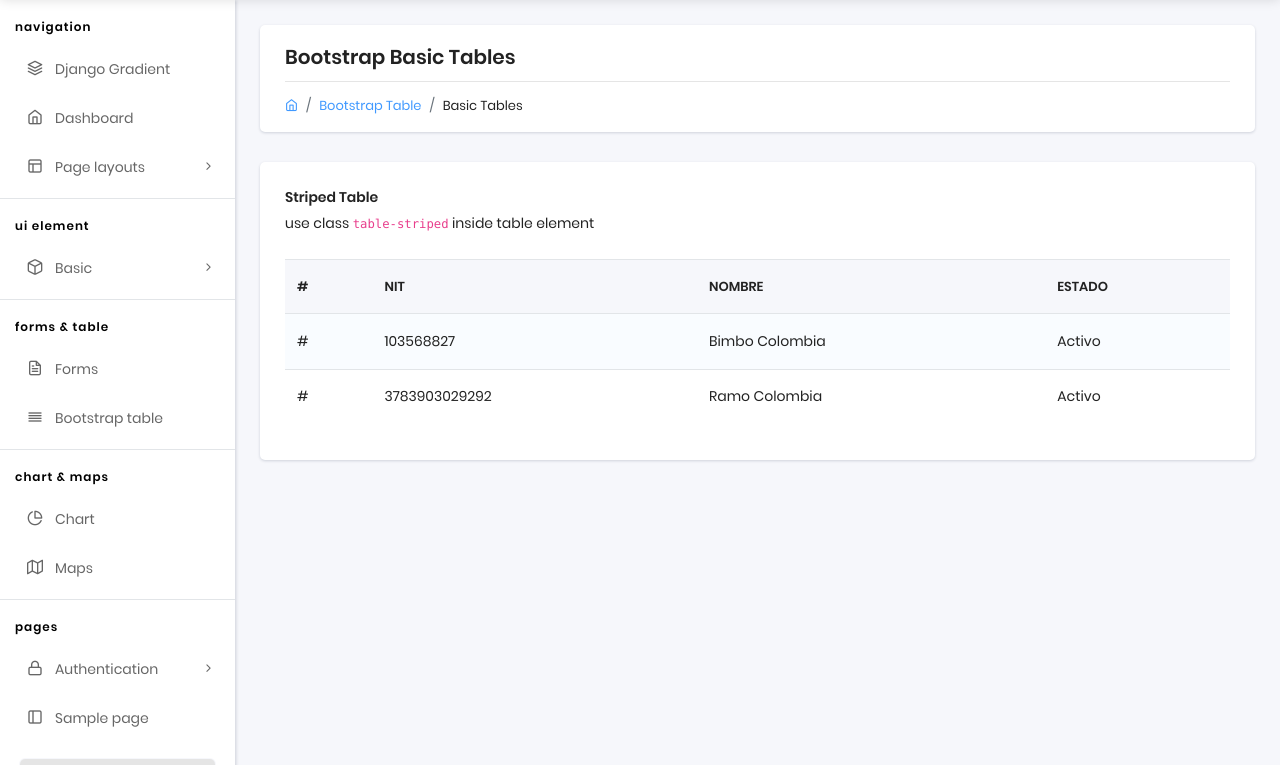
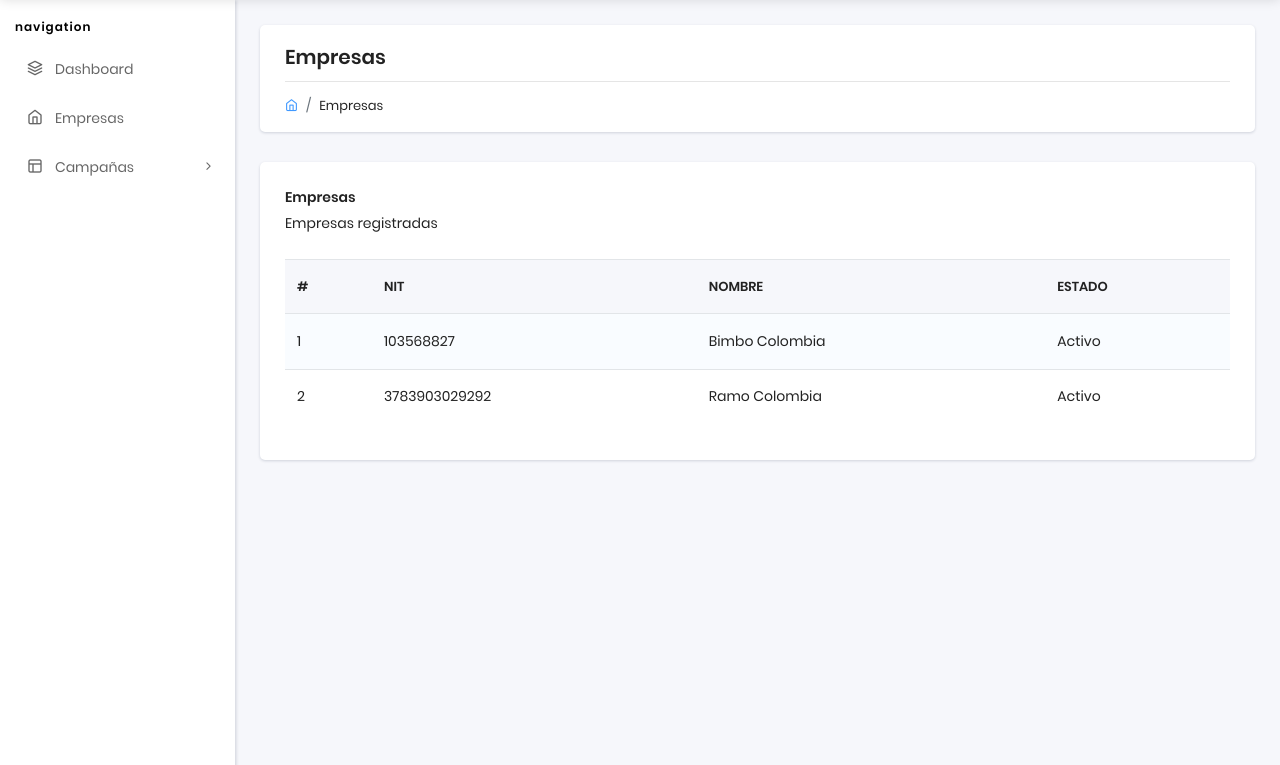
Before and after one commit to victorDaniloCasta/proyecto_publicidad, a Django app: page /empresas/ in a window 1280 px wide. Shown: the part 56-821 px from the top of the page. Run offline with Django 3.2, Linux system fonts and the light colour scheme; a user stored in the database is signed in; data comes from the database, SQL or seed files in the repository; both versions use the stored data as it was after the commit; some libraries are stand-ins or nearby versions.

Commit message:
23 Julio 2020

```diff
--- a/campanas_publicitarias/urls.py
+++ b/campanas_publicitarias/urls.py
@@ -7,11 +7,13 @@ Copyright (c) 2019 - present AppSeed.us
 from django.urls import path, re_path
 from campanas_publicitarias import views
 
+
 urlpatterns = [
     # Matches any html file - to be used for gentella
     # Avoid using your .html in your resources.
     # Or create a separate django app.
-    #re_path(r'^.*\.html', views.pages, name='pages'),
+    re_path(r'^.*\.html', views.pages, name='pages'),
 
-    #path('empresas/', views.empresas, name='empresas'),
+    path('campanas/', views.campanas, name='campanas'),
+    path('campanas/create/', views.campanas_create, name='campanas_create'),
 ]
--- a/core/templates/empresas.html
+++ b/core/templates/empresas.html
@@ -1,6 +1,6 @@
 {% extends "layouts/base.html" %}
 
-{% block title %} Dashboard {% endblock %}
+{% block title %} Empresas {% endblock %}
 
 <!-- Specific CSS goes HERE -->
 {% block stylesheets %}{% endblock stylesheets %}
@@ -16,12 +16,11 @@
                     <div class="row align-items-center">
                         <div class="col-md-12">
                             <div class="page-header-title">
-                                <h5 class="m-b-10">Bootstrap Basic Tables</h5>
+                                <h5 class="m-b-10">Empresas</h5>
                             </div>
                             <ul class="breadcrumb">
                                 <li class="breadcrumb-item"><a href="index.html"><i class="feather icon-home"></i></a></li>
-                                <li class="breadcrumb-item"><a href="#!">Bootstrap Table</a></li>
-                                <li class="breadcrumb-item"><a href="#!">Basic Tables</a></li>
+                                <li class="breadcrumb-item"><a href="#!">Empresas</a></li>
                             </ul>
                         </div>
                     </div>
@@ -34,8 +33,8 @@
                 <div class="col-xl-12">
                     <div class="card">
                         <div class="card-header">
-                            <h5>Striped Table</h5>
-                            <span class="d-block m-t-5">use class <code>table-striped</code> inside table element</span>
+                            <h5>Empresas</h5>
+                            <span class="d-block m-t-5">Empresas registradas</span>
                         </div>
                         <div class="card-body table-border-style">
                             <div class="table-responsive">
@@ -49,9 +48,10 @@
                                         </tr>
                                     </thead>
                                     <tbody>
+
                                        {% for empresa in empresas %}
                                         <tr>
-                                            <td>#</td>
+                                            <td>{{ forloop.counter }}</td>
                                             <td>{{empresa.nit_empresa}} </td>
                                             <td>{{empresa.nombre_empresa}}</td>
                                             <td>{{empresa.estado_empresa}}</td>
--- a/core/templates/includes/sidebar.html
+++ b/core/templates/includes/sidebar.html
@@ -9,89 +9,23 @@
 					</li>
 					<li class="nav-item">
                         <a target="_blank" rel="noopener"
-                           href="https://appseed.us/admin-dashboards/django-dashboard-gradientable" class="nav-link ">
+                           href="http://127.0.0.1:8000/" class="nav-link ">
                             <span class="pcoded-micon">
-                                <i class="feather icon-layers"></i></span><span class="pcoded-mtext">Django Gradient</span></a>
+                                <i class="feather icon-layers"></i></span><span class="pcoded-mtext">Dashboard</span></a>
 					</li>
 					<li class="nav-item">
-					    <a href="" class="nav-link ">
+					    <a href="http://127.0.0.1:8000/empresas/" class="nav-link ">
                             <span class="pcoded-micon">
-                                <i class="feather icon-home"></i></span><span class="pcoded-mtext">Dashboard</span></a>
+                                <i class="feather icon-home"></i></span><span class="pcoded-mtext">Empresas</span></a>
 					</li>
 					<li class="nav-item pcoded-hasmenu">
-					    <a href="#!" class="nav-link "><span class="pcoded-micon"><i class="feather icon-layout"></i></span><span class="pcoded-mtext">Page layouts</span></a>
+					    <a href="https://127.0.0.1:8000/campanas/" class="nav-link "><span class="pcoded-micon"><i class="feather icon-layout"></i></span><span class="pcoded-mtext">Campañas</span></a>
 					    <ul class="pcoded-submenu">
 					        <li><a href="/layout-vertical.html" target="_blank">Vertical</a></li>
 					        <li><a href="/layout-horizontal.html" target="_blank">Horizontal</a></li>
 					    </ul>
 					</li>
-					<li class="nav-item pcoded-menu-caption">
-						<label>UI Element</label>
-					</li>
-					<li class="nav-item pcoded-hasmenu">
-						<a href="#!" class="nav-link "><span class="pcoded-micon"><i class="feather icon-box"></i></span><span class="pcoded-mtext">Basic</span></a>
-						<ul class="pcoded-submenu">
-							<li><a href="/bc_alert.html">Alert</a></li>
-							<li><a href="/bc_button.html">Button</a></li>
-							<li><a href="/bc_badges.html">Badges</a></li>
-							<li><a href="/bc_breadcrumb-pagination.html">Breadcrumb & paggination</a></li>
-							<li><a href="/bc_card.html">Cards</a></li>
-							<li><a href="/bc_collapse.html">Collapse</a></li>
-							<li><a href="/bc_carousel.html">Carousel</a></li>
-							<li><a href="/bc_grid.html">Grid system</a></li>
-							<li><a href="/bc_progress.html">Progress</a></li>
-							<li><a href="/bc_modal.html">Modal</a></li>
-							<li><a href="/bc_spinner.html">Spinner</a></li>
-							<li><a href="/bc_tabs.html">Tabs & pills</a></li>
-							<li><a href="/bc_typography.html">Typography</a></li>
-							<li><a href="/bc_tooltip-popover.html">Tooltip & popovers</a></li>
-							<li><a href="/bc_toasts.html">Toasts</a></li>
-							<li><a href="/bc_extra.html">Other</a></li>
-						</ul>
-					</li>
-					<li class="nav-item pcoded-menu-caption">
-					    <label>Forms &amp; table</label>
-					</li>
-					<li class="nav-item">
-					    <a href="/form_elements.html" class="nav-link "><span class="pcoded-micon"><i class="feather icon-file-text"></i></span><span class="pcoded-mtext">Forms</span></a>
-					</li>
-					<li class="nav-item">
-					    <a href="/tbl_bootstrap.html" class="nav-link "><span class="pcoded-micon"><i class="feather icon-align-justify"></i></span><span class="pcoded-mtext">Bootstrap table</span></a>
-					</li>
-					<li class="nav-item pcoded-menu-caption">
-						<label>Chart & Maps</label>
-					</li>
-					<li class="nav-item">
-					    <a href="/chart-apex.html" class="nav-link "><span class="pcoded-micon"><i class="feather icon-pie-chart"></i></span><span class="pcoded-mtext">Chart</span></a>
-					</li>
-					<li class="nav-item">
-					    <a href="/map-google.html" class="nav-link "><span class="pcoded-micon"><i class="feather icon-map"></i></span><span class="pcoded-mtext">Maps</span></a>
-					</li>
-					<li class="nav-item pcoded-menu-caption">
-						<label>Pages</label>
-					</li>
-					<li class="nav-item pcoded-hasmenu">
-					    <a href="#!" class="nav-link "><span class="pcoded-micon"><i class="feather icon-lock"></i></span><span class="pcoded-mtext">Authentication</span></a>
-					    <ul class="pcoded-submenu">
-					        <li><a href="/auth-signup.html" target="_blank">Sign up</a></li>
-					        <li><a href="/auth-signin.html" target="_blank">Sign in</a></li>
-					    </ul>
-					</li>
-					<li class="nav-item"><a href="/sample-page.html" class="nav-link "><span class="pcoded-micon"><i class="feather icon-sidebar"></i></span><span class="pcoded-mtext">Sample page</span></a></li>
-
 				</ul>
-
-				<div class="card text-center">
-					<div class="card-block">
-						<button type="button" class="close" data-dismiss="alert" aria-hidden="true">&times;</button>
-                        <i class="feather icon-sunset f-40"></i>
-                        <br />
-						<p>Need more? Go PRO!</p>
-                        <a href="https://appseed.us/bundles" target="_blank"
-                           class="btn btn-primary btn-sm text-white m-0">Premium Dashboards</a>
-					</div>
-				</div>
-
 			</div>
 		</div>
 	</nav>
```
Also changed, not shown: campanas_publicitarias/views.py (+43 -2 lines), core/templates/campanas.html (added, +62 -0 lines), core/templates/campanas_create.html (added), db.sqlite3.
